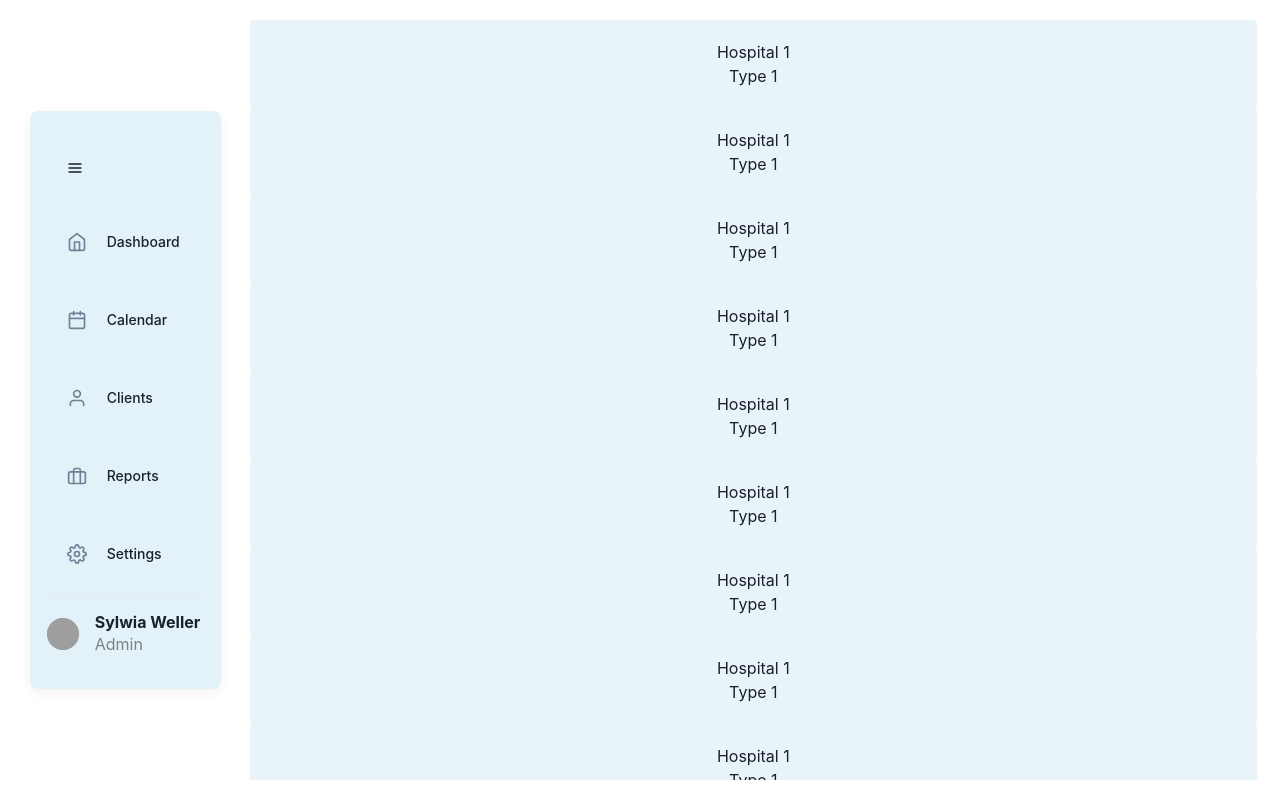
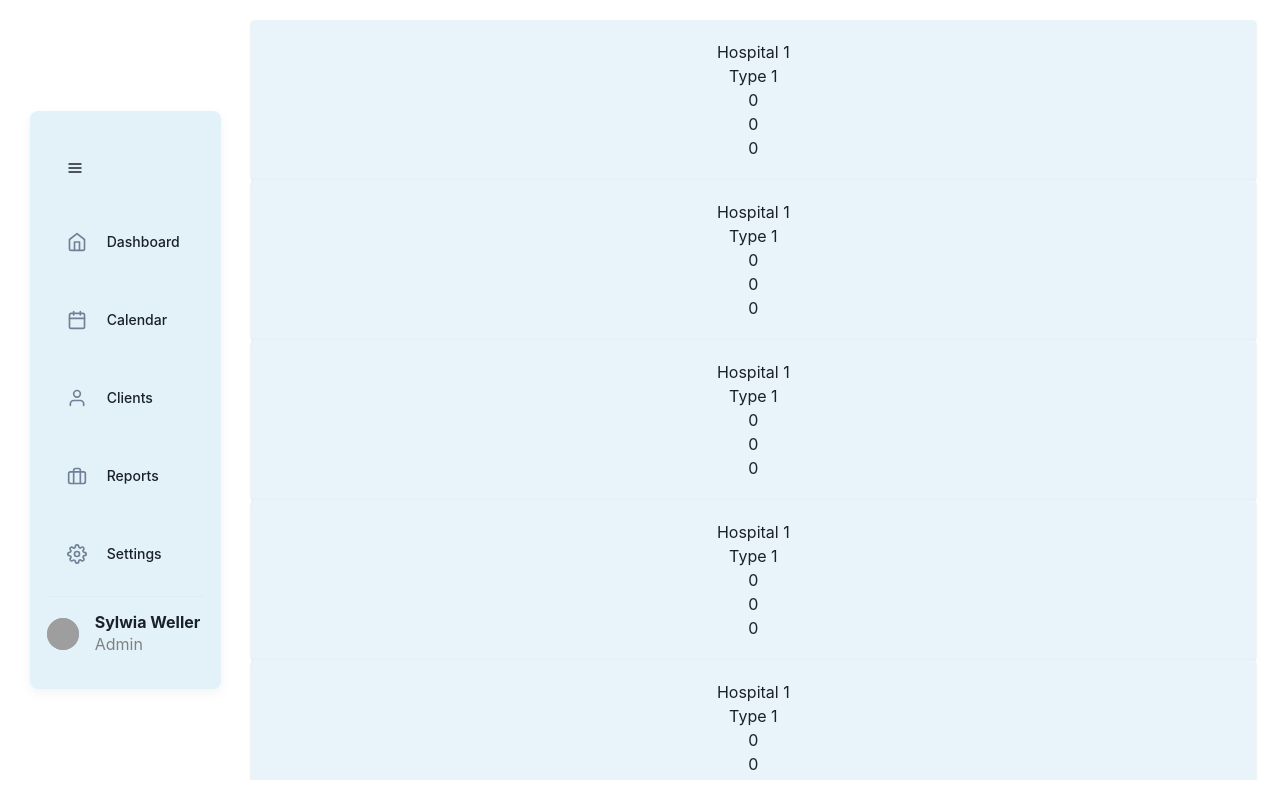
Before and after one commit to numannaeem/hospital-admin-panel, a React (Create React App) app: page / in a window 1280 px wide. Built offline with nearby package versions, Linux system fonts and the light colour scheme; grey boxes are pictures that could not be loaded.

Commit message:
Make space for more info, add modal

```diff
--- a/src/components/Post.js
+++ b/src/components/Post.js
@@ -1,8 +1,18 @@
-import { Flex } from '@chakra-ui/react'
+import {
+  Flex, useDisclosure, Button,
+  Modal,
+  ModalContent,
+  ModalHeader,
+  ModalFooter,
+  ModalBody,
+  ModalCloseButton
+} from '@chakra-ui/react'
 
-const Post = ({ id, title, type, imgUrl, tags, place, modalContent }) => {
+const Post = ({ id, title, type, imgUrl, dept, fect, about, history, management, doctor, nurse, doctor_count, nurse_count, management_count, hospital_images }) => {
+  const { isOpen, onOpen, onClose } = useDisclosure()
   return (
     <Flex
+      onClick={onOpen} cursor='pointer'
       justify='space-evenly'
       bg='linkedin.50'
       shadow='base'
@@ -12,8 +22,29 @@ const Post = ({ id, title, type, imgUrl, tags, place, modalContent }) => {
       align='center'
       p='5'
     >
+      <Modal isOpen={isOpen} onClose={onClose} motionPreset='slideInBottom' size='full'>
+        <ModalContent>
+          <ModalHeader>{title}</ModalHeader>
+          <ModalCloseButton />
+          <ModalBody>
+            Type:{String(type)}
+            About:{String(about)}
+            Staff:{String(management + doctor + nurse)}
+          </ModalBody>
+
+          <ModalFooter>
+            <Button colorScheme='blue' mr={3} onClick={onClose}>
+              Close
+            </Button>
+            <Button variant='ghost'>Secondary Action</Button>
+          </ModalFooter>
+        </ModalContent>
+      </Modal>
       <h1>{title}</h1>
       <h6>{type.name}</h6>
+      <h6>{doctor_count}</h6>
+      <h6>{nurse_count}</h6>
+      <h6>{management_count}</h6>
     </Flex>
   )
 }
--- a/src/components/PostsArea.js
+++ b/src/components/PostsArea.js
@@ -39,12 +39,22 @@ const PostsArea = ({ apiEndpoint }) => {
     <Post
       key={index}
       id={post.id}
+      officer_count={post.officer_count}
+      doctor_count={post.doctor_count}
+      nurse_count={post.nurse_count}
+      management_count={post.management_count}
+      hospitals_images={post.hospitals_images}
       title={post.hospital_name}
       imgUrl={post.hospital_avatar}
       dept={post.hospitaldepatments_hospitals}
       fect={post.hospitalfacilities_hospitals}
       type={post.hospital_type}
       tags={post.tags}
+      about={post.about}
+      history={post.history}
+      doctor={post.doctor}
+      management={post.management}
+      nurse={post.nurse}
       place={null}
       modalContent={null}
     />
```
